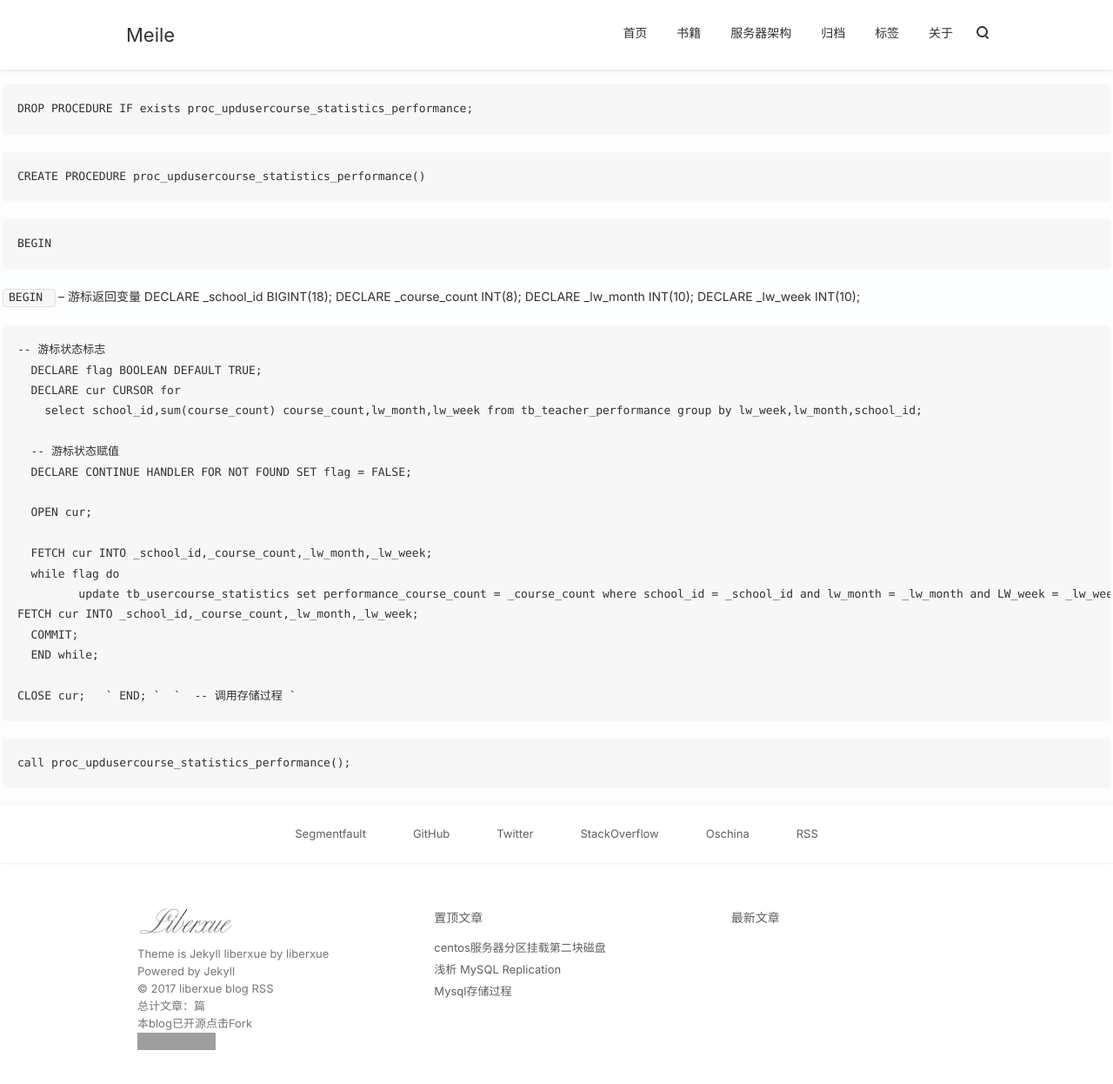
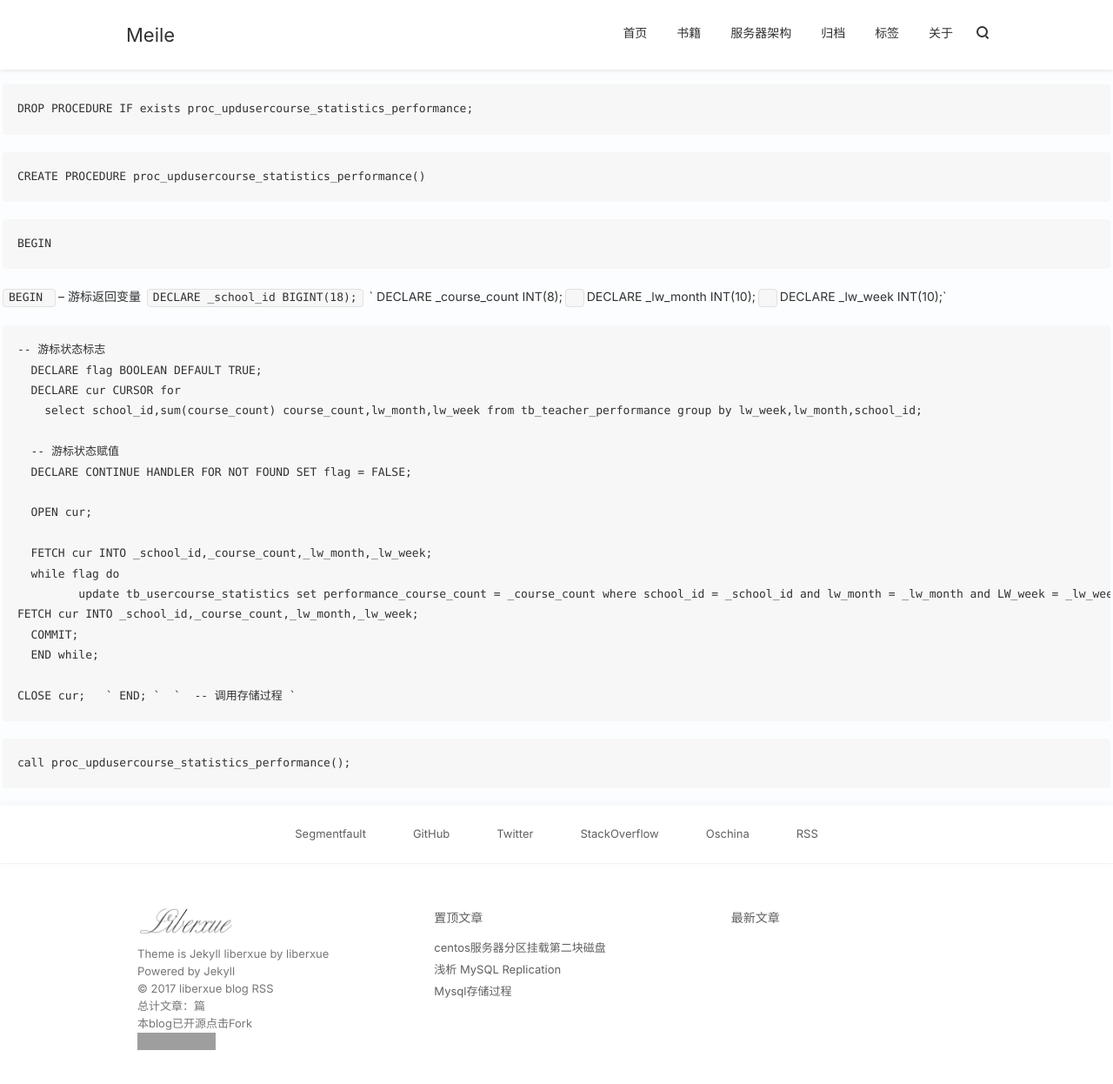
Before and after one commit to Yii18/Yii18.github.io, a Jekyll site: the page built from _posts/mysql/2018-03-03-mysl存储过程游标.md, in a window 1280 px wide and 1343 px high. Shown: the top 1246 px of the window at 87% size. Built offline with Jekyll 4.4.1, drawn with Linux system fonts in a browser that asks for light colours; nearby versions of some CDN libraries; comment, search, counter and statistics services are not loaded; grey boxes are pictures that could not be loaded.

```diff
--- a/_posts/mysql/2018-03-03-mysl存储过程游标.md
+++ b/_posts/mysql/2018-03-03-mysl存储过程游标.md
@@ -5,10 +5,10 @@
 
    `BEGIN `
     -- 游标返回变量
-      DECLARE _school_id BIGINT(18);
-      DECLARE _course_count INT(8);
-      DECLARE _lw_month INT(10);
-      DECLARE _lw_week INT(10);
+      `DECLARE _school_id BIGINT(18);`
+     ` DECLARE _course_count INT(8);`
+     ` DECLARE _lw_month INT(10);`
+      `DECLARE _lw_week INT(10);`
 
     -- 游标状态标志
       DECLARE flag BOOLEAN DEFAULT TRUE;
```
